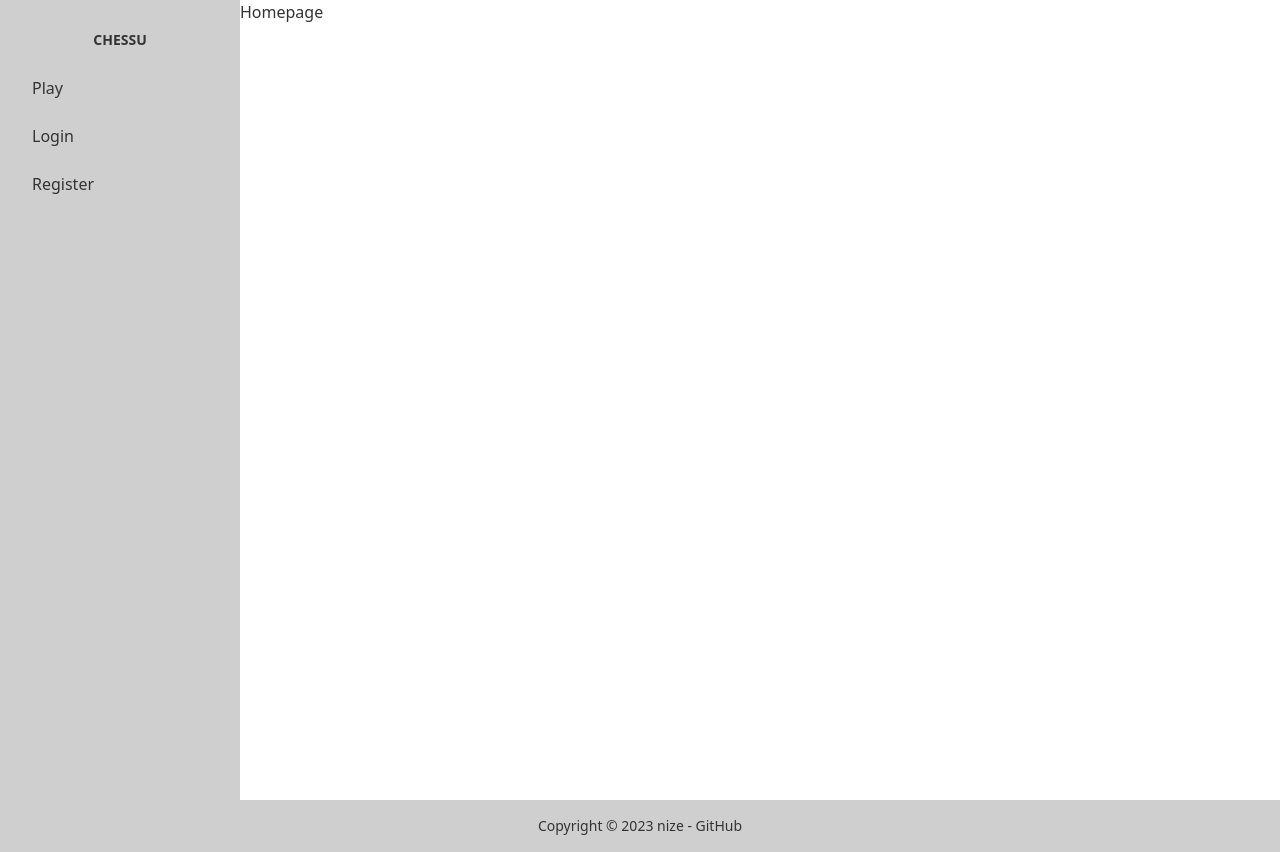
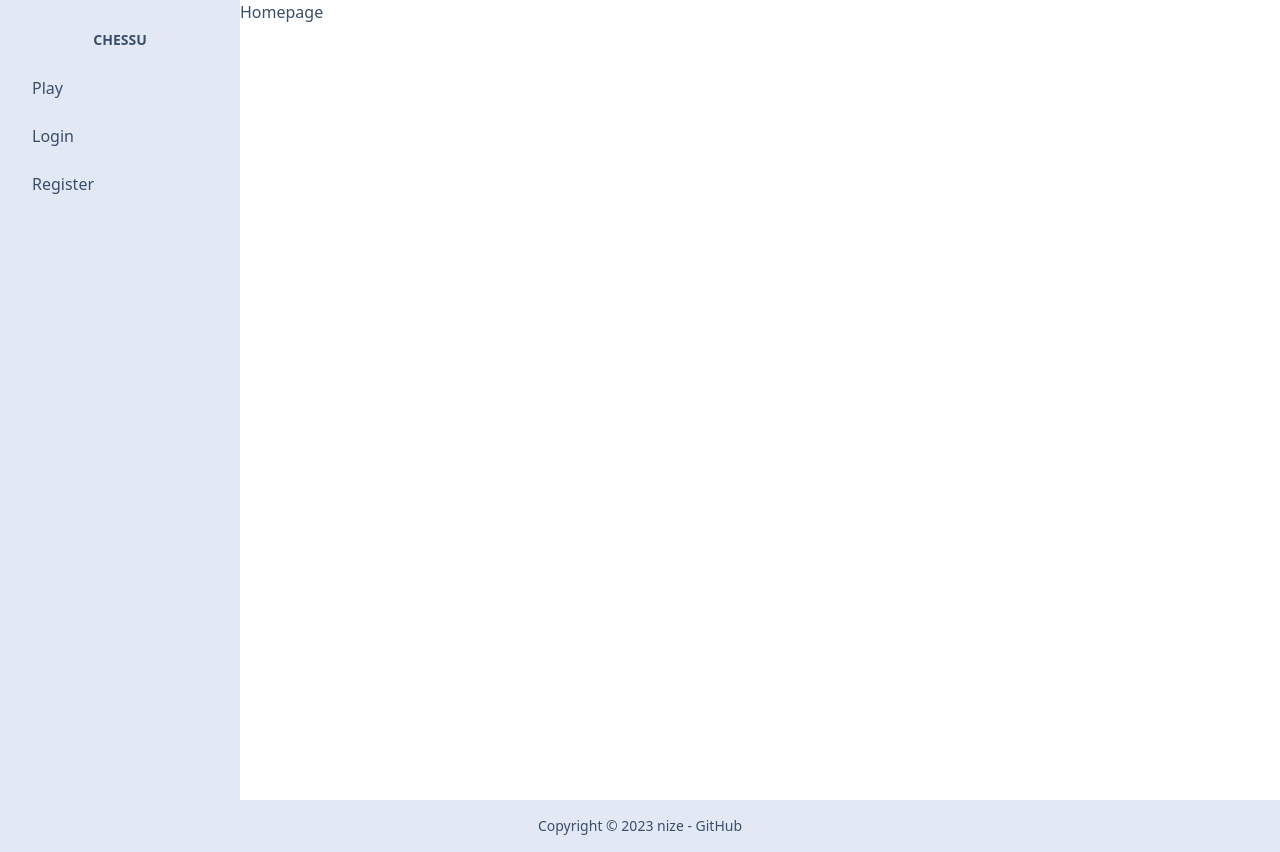
Before and after one commit to Reiderade/ChessGame, a Next.js app in the folder client/: page / in a window 1280 px wide. Built offline with nearby package versions, Linux system fonts and the light colour scheme.

Commit message:
add custom daisyUI themes

```diff
--- a/client/tailwind.config.js
+++ b/client/tailwind.config.js
@@ -6,7 +6,36 @@ module.exports = {
     },
     plugins: [require("daisyui")],
     daisyui: {
-        themes: ["cmyk", "night"],
-        darkTheme: "night"
+        // based on daisyUI night and winter themes
+        themes: [
+            {
+                chessuLight: {
+                    primary: "#047AFF",
+                    secondary: "#463AA2",
+                    accent: "#C148AC",
+                    neutral: "#021431",
+                    "base-100": "#FFFFFF",
+                    "base-200": "#F2F7FF",
+                    "base-300": "#E3E9F4",
+                    "base-content": "#394E6A",
+                    info: "#93E7FB",
+                    success: "#81CFD1",
+                    warning: "#EFD7BB",
+                    error: "#E58B8B"
+                },
+                chessuDark: {
+                    primary: "#38BDF8",
+                    secondary: "#818CF8",
+                    accent: "#1d4ed8",
+                    neutral: "#1E293B",
+                    "base-100": "#0F172A",
+                    info: "#0CA5E9",
+                    success: "#2DD4BF",
+                    warning: "#F4BF50",
+                    error: "#FB7085"
+                }
+            }
+        ],
+        darkTheme: "chessuDark"
     }
 };
```
